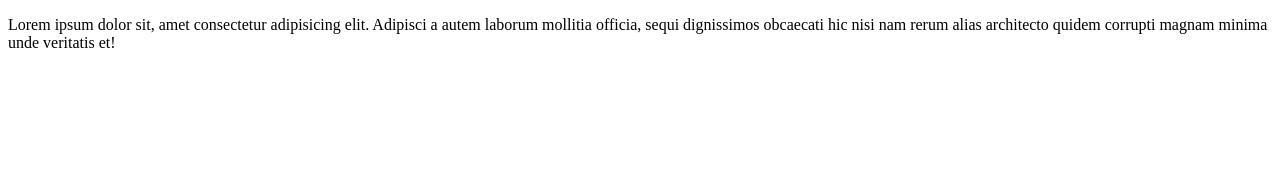
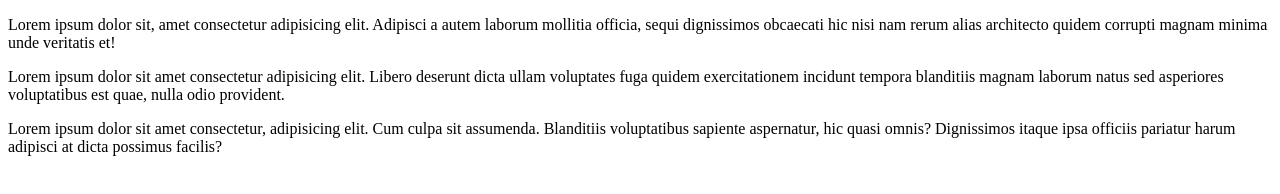
Before and after one commit to tanha-tasri/Lab_Task_03, a plain HTML site: page index.html in a window 1280 px wide. Drawn offline with Linux system fonts and the light colour scheme.

Commit message:
add another paragraph

```diff
--- a/index.html
+++ b/index.html
@@ -7,5 +7,7 @@
 </head>
 <body>
     <p>Lorem ipsum dolor sit, amet consectetur adipisicing elit. Adipisci a autem laborum mollitia officia, sequi dignissimos obcaecati hic nisi nam rerum alias architecto quidem corrupti magnam minima unde veritatis et!</p>
+    <p>Lorem ipsum dolor sit amet consectetur adipisicing elit. Libero deserunt dicta ullam voluptates fuga quidem exercitationem incidunt tempora blanditiis magnam laborum natus sed asperiores voluptatibus est quae, nulla odio provident.</p>
+    <p>Lorem ipsum dolor sit amet consectetur, adipisicing elit. Cum culpa sit assumenda. Blanditiis voluptatibus sapiente aspernatur, hic quasi omnis? Dignissimos itaque ipsa officiis pariatur harum adipisci at dicta possimus facilis?</p>
 </body>
 </html>
```
